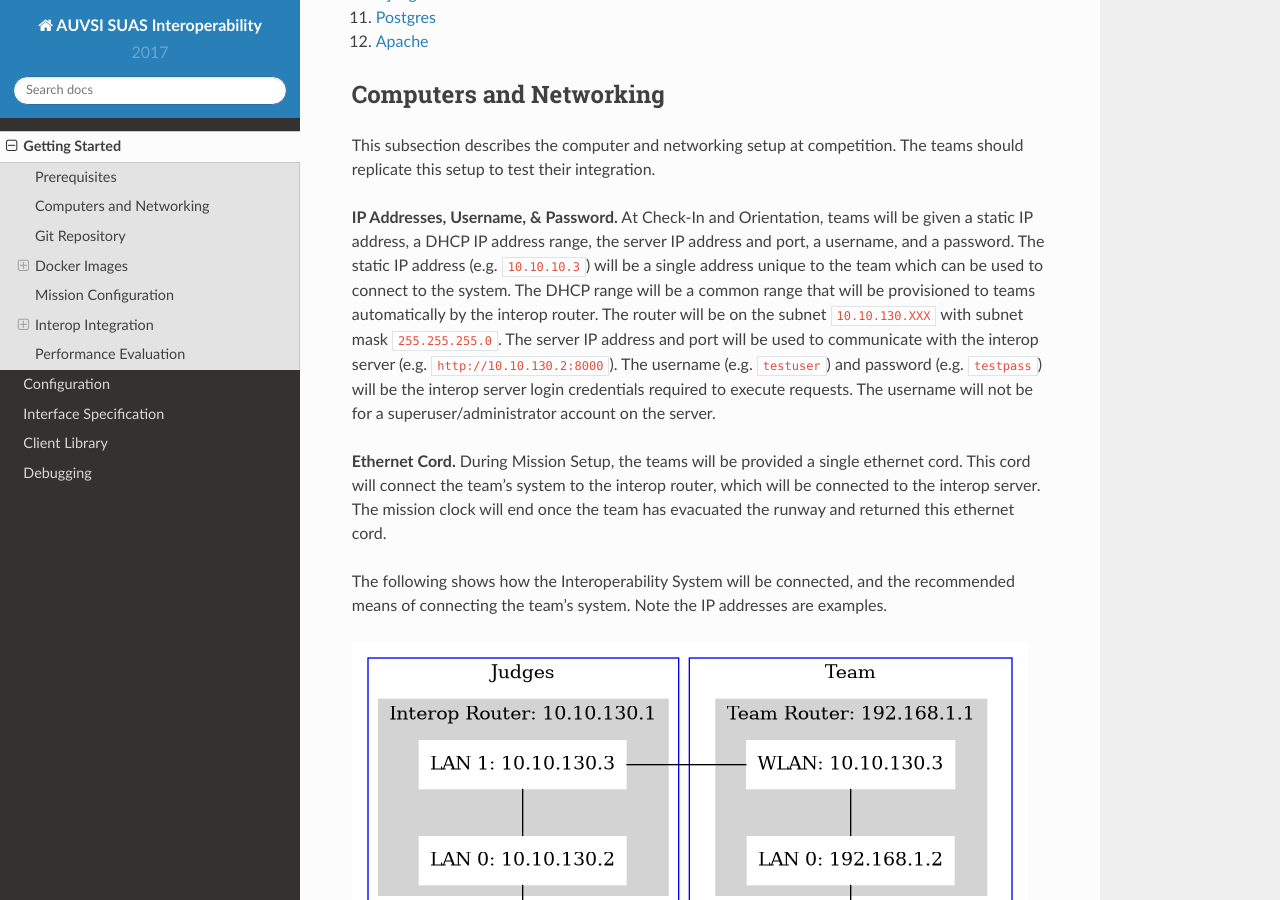
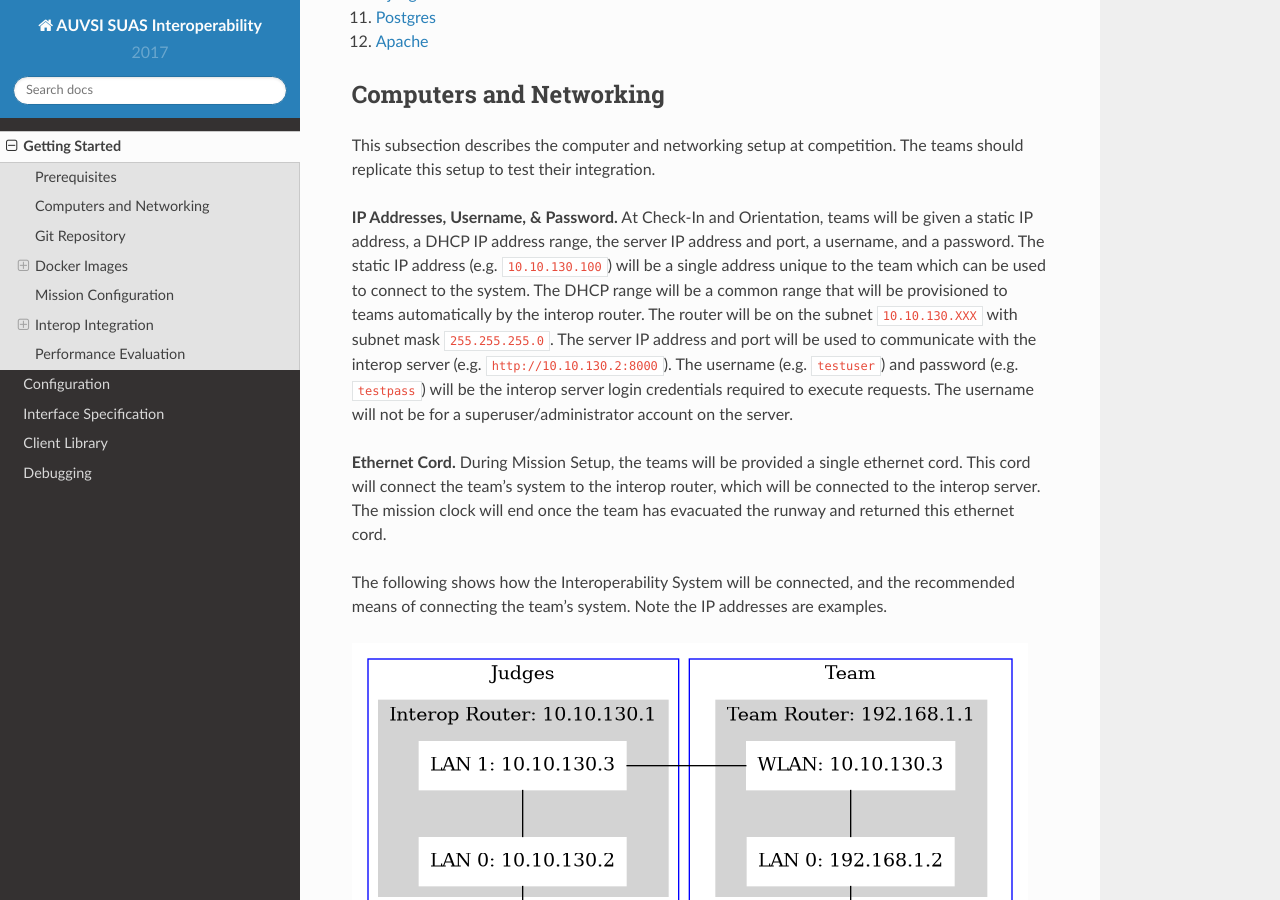
Before and after one commit to williamstern/interop, a Sphinx documentation site: the page built from docs/getting_started.rst, in a window 1280 px wide and 900 px high, scrolled down 642 px. Built offline with Sphinx 7.4.7 and the Read the Docs theme 2.0.0, drawn with Linux system fonts in a browser that asks for light colours.

Commit message:
Use correct subnet for IP example.

```diff
--- a/docs/getting_started.rst
+++ b/docs/getting_started.rst
@@ -38,7 +38,7 @@ teams should replicate this setup to test their integration.
 **IP Addresses, Username, & Password.** At Check-In and Orientation, teams will
 be given a static IP address, a DHCP IP address range, the server IP address
 and port, a username, and a password. The static IP address (e.g.
-``10.10.10.3``) will be a single address unique to the team which can be used
+``10.10.130.100``) will be a single address unique to the team which can be used
 to connect to the system. The DHCP range will be a common range that will be
 provisioned to teams automatically by the interop router. The router will be on
 the subnet ``10.10.130.XXX`` with subnet mask ``255.255.255.0``. The server IP
```
